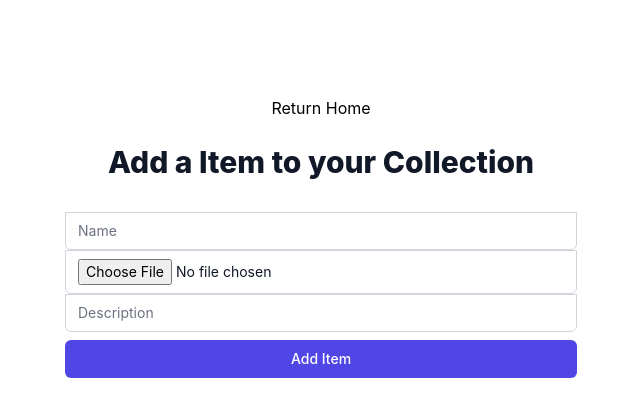
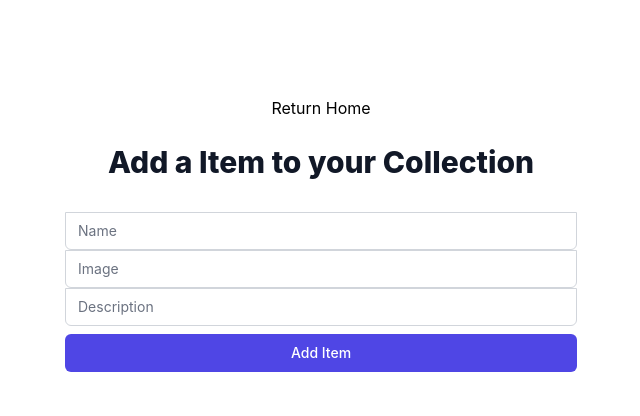
Before and after one commit to ChristoRutter/HubCollectors, a React (Create React App) app in the folder client/: page /new in a window 1280 px wide. Shown: the top 416 px of the page, without its empty margins (319-959 px from the left). Built offline with nearby package versions, Linux system fonts and the light colour scheme.

Commit message:
File did not work

```diff
--- a/client/src/components/AddItem.js
+++ b/client/src/components/AddItem.js
@@ -71,7 +71,7 @@ const AddItem = (props) =>{
                     <input
                         class="appearance-none rounded-none relative block w-full px-3 py-2 border border-gray-300 placeholder-gray-500 text-gray-900 rounded-b-md focus:outline-none focus:ring-indigo-500 focus:border-indigo-500 focus:z-10 sm:text-sm" placeholder="Image"
 
-                        value={image} onChange={(e)=>setImage(e.target.value)} type="file" />
+                        value={image} onChange={(e)=>setImage(e.target.value)} type="text" />
 
 
                     {
--- a/client/src/components/EditItem.js
+++ b/client/src/components/EditItem.js
@@ -78,7 +78,7 @@ const EditItem = (props) => {
                     <input
                         class="appearance-none rounded-none relative block w-full px-3 py-2 border border-gray-300 placeholder-gray-500 text-gray-900 rounded-b-md focus:outline-none focus:ring-indigo-500 focus:border-indigo-500 focus:z-10 sm:text-sm"
 
-                        value={image} onChange={(e)=>setImage(e.target.value)} type="file"></input>
+                        value={image} onChange={(e)=>setImage(e.target.value)} type="text"></input>
 
                     {
                         errors.image?
@@ -91,7 +91,7 @@ const EditItem = (props) => {
                     <input
                         class="appearance-none rounded-none relative block w-full px-3 py-2 border border-gray-300 placeholder-gray-500 text-gray-900 rounded-b-md focus:outline-none focus:ring-indigo-500 focus:border-indigo-500 focus:z-10 sm:text-sm"
 
-                        value={description} onChange={(e)=>setDescription(e.target.value)} type="text"></input>
+                        value={description} onChange={(e)=>setDescription(e.target.value)} type="text" ></input>
                     {
                         errors.description?
                         <span>{errors.description.message}</span>
```
